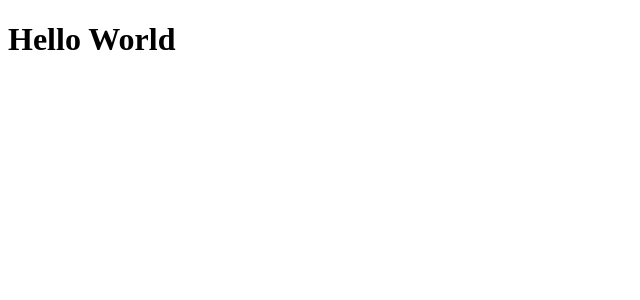
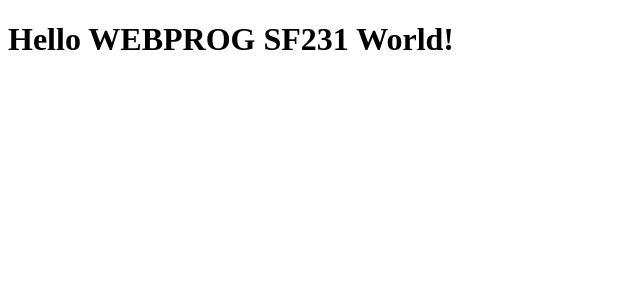
Before and after one commit to GabCabangcala/personal-website-finals, a Vue app in the folder firstsfc/: page / in a window 1280 px wide. Shown: the top 300 px of the page, without its empty margins (0-640 px from the left). Built offline with nearby package versions, Linux system fonts and the light colour scheme.

Commit message:
Updated greeting

```diff
--- a/firstsfc/src/App.vue
+++ b/firstsfc/src/App.vue
@@ -1,7 +1,7 @@
 <script></script>
 
 <template>
-<h1>Hello World</h1>
+<h1>Hello WEBPROG SF231 World!</h1>
 </template>
 
 <style></style>
```
